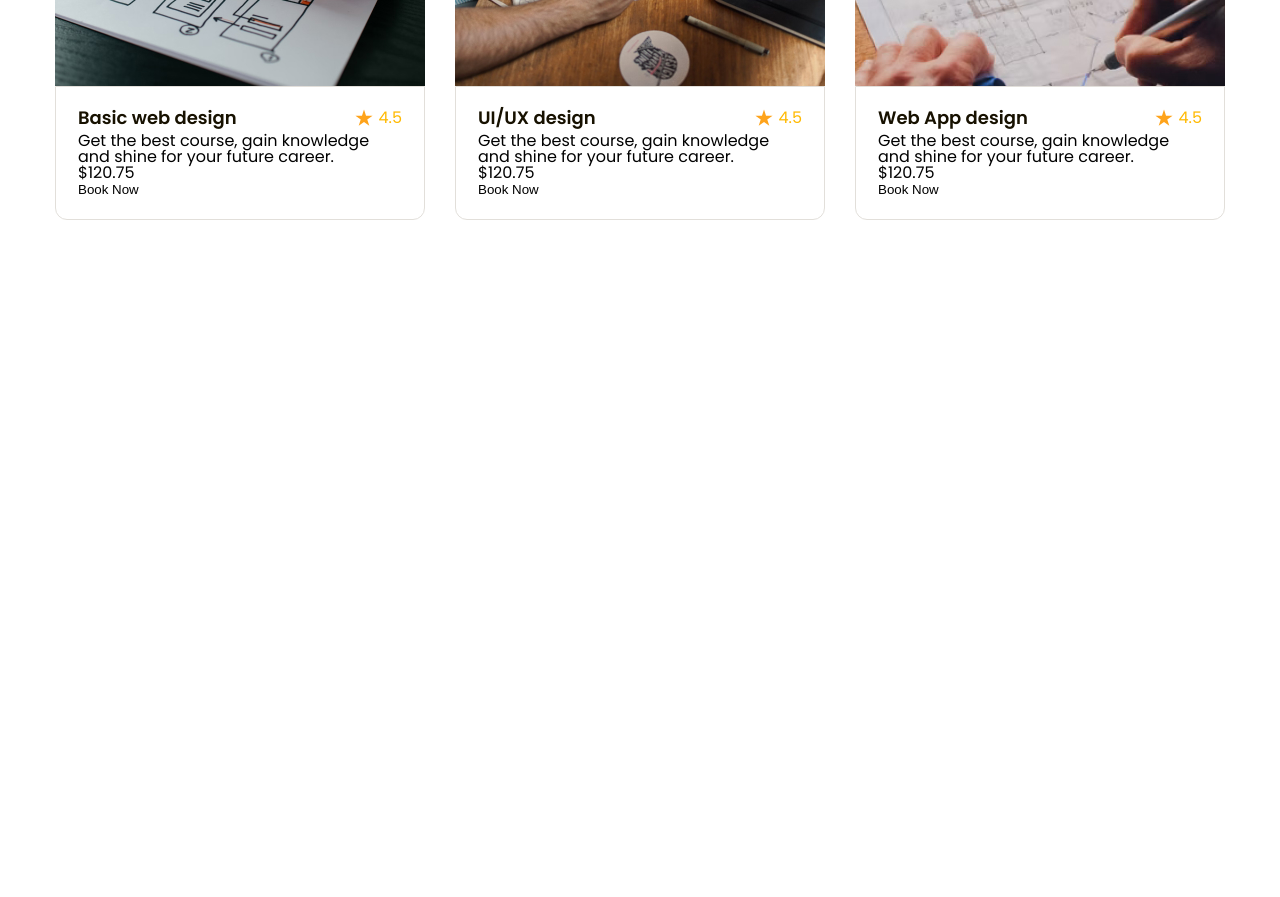
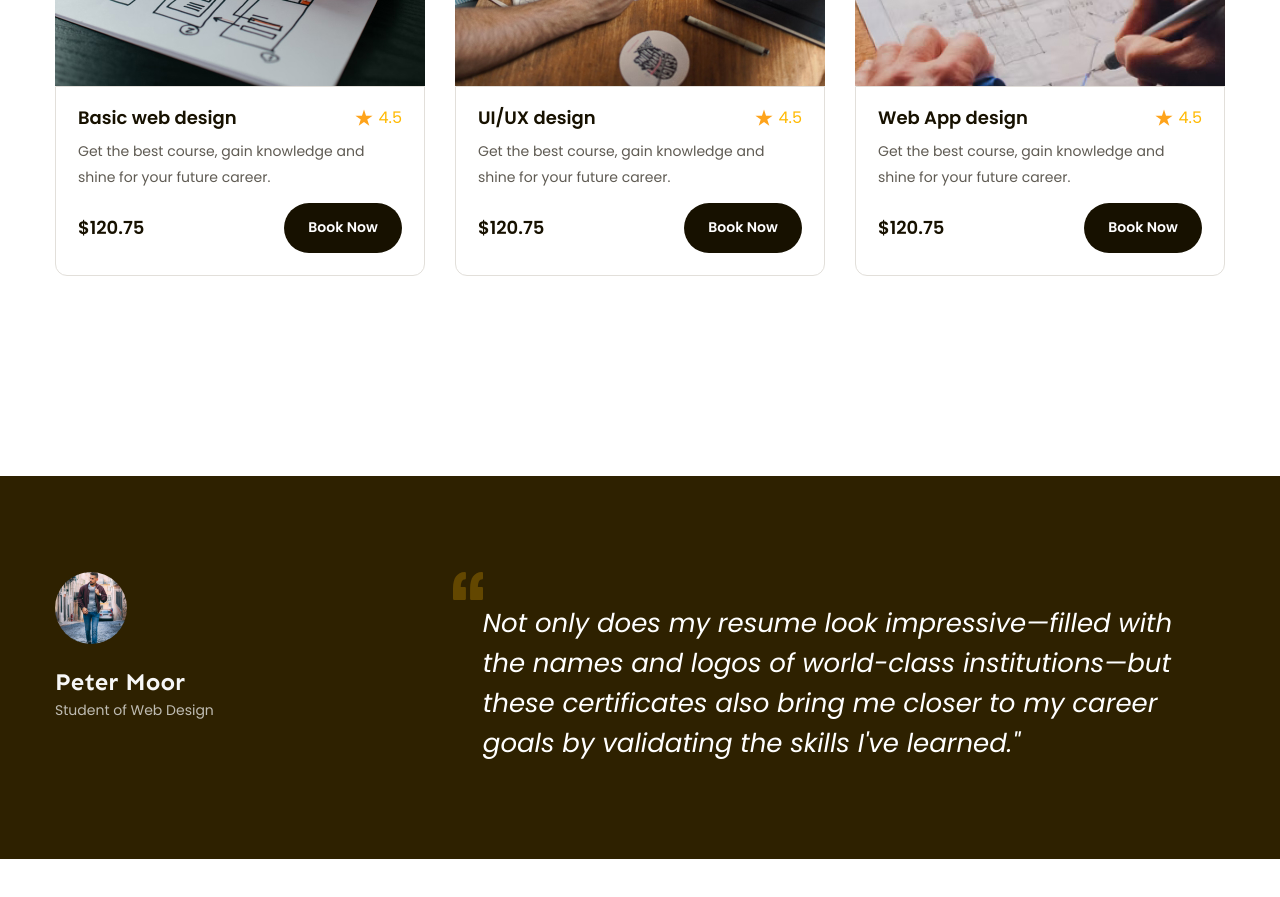
Before and after one commit to HTML-CSS-Pure/project-2, a website: page index.html in a window 1280 px wide. Shown: the part 1320-2217 px from the top of the page. Drawn offline with Linux system fonts and the light colour scheme.

Commit message:
Feedback

```diff
--- a/index.html
+++ b/index.html
@@ -172,7 +172,7 @@
                 </p>
                 <div class="foot">
                   <p class="price">$120.75</p>
-                  <button class="cta">Book Now</button>
+                  <button class="btn cta">Book Now</button>
                 </div>
               </div>
             </div>
@@ -200,7 +200,7 @@
                 </p>
                 <div class="foot">
                   <p class="price">$120.75</p>
-                  <button class="cta">Book Now</button>
+                  <button class="btn cta">Book Now</button>
                 </div>
               </div>
             </div>
@@ -228,13 +228,32 @@
                 </p>
                 <div class="foot">
                   <p class="price">$120.75</p>
-                  <button class="cta">Book Now</button>
+                  <button class="btn cta">Book Now</button>
                 </div>
               </div>
             </div>
           </div>
         </div>
       </section>
+      <section class="feedback">
+        <div class="content">
+          <div class="feedback-nav"></div>
+          <div class="feedback-list">
+            <div class="feedback-item">
+              <div class="feedback-user">
+                <img src="./assets/img/avatar-feedback.png" alt="Peter Moor" class="avatar">
+                <p class="username">Peter Moor</p>
+                <p class="user-job">Student of Web Design</p>
+              </div>
+              <div class="feedback-content">
+                <img src="./assets/img/icon/quotes.svg" alt="quotes" class="feedback-img">
+                <blockquote class="content">Not only does my resume look impressive—filled with the names and logos of world-class institutions—but these certificates also bring me closer to my career goals by validating the skills I've learned." </blockquote>
+              </div>
+            </div>
+          </div>
+        </div>
+
+      </section>
     </main>
   </body>
 </html>
--- a/scss/layout/_course.scss
+++ b/scss/layout/_course.scss
@@ -97,6 +97,31 @@
           line-height: 1.75;
         }
       }
+
+      .desc {
+        margin-top: 6px;
+        @include var.paragraphFont($size : 1.4rem);
+        line-height: 1.85;
+      }
+
+      .foot {
+        margin-top: 12px;
+        display: flex;
+        justify-content: space-between;
+        align-items: center;
+
+        .price {
+          color: #171100;
+          font-size: 1.8rem;
+          font-weight: 600;
+          line-height: 1.67;
+        }
+
+        .btn {
+          font-size: 1.4rem;
+          line-height: 1.85;
+        }
+      }
     }
   }
 }
--- /dev/null
+++ b/scss/layout/_feedback.scss
@@ -0,0 +1,42 @@
+@use "../abstracts" as var;
+
+.feedback {
+    background-color: #2E2100;
+    padding: 96px 0px;
+
+    &-item {
+        display: flex;
+        justify-content: space-between;
+    }
+
+    &-user {
+        img {
+            width: 72px;
+            height: 72px;
+            object-fit: cover;
+            border-radius: 50%;
+        }
+
+        .username {
+            margin-top: 18px;
+            @include var.headingFont($size : 2.4rem,$color : #F7F7F7);
+            line-height: 1.42;
+        }
+
+        .user-job {
+            margin-top: 4px;
+            @include var.paragraphFont($size: 1.4rem,$color : #BFBCB2)
+        }
+    }
+
+    &-content {
+        width: 66%;
+        blockquote {
+            @include var.paragraphFont($size: 2.6rem,$color : #FFF);
+            font-style: italic;
+            line-height: 1.54;
+            margin : 0 0 0 30px;
+        }
+    }
+
+}
--- a/scss/layout/_index.scss
+++ b/scss/layout/_index.scss
@@ -2,7 +2,7 @@
 @forward "./header";
 @forward "./hero";
 @forward "./course";
-// @forward "./featured";
+@forward "./feedback";
 // @forward "./stats";
 // @forward "./subscription";
 // @forward "./footer";
```
Also changed, not shown: assets/css/main/main.css, assets/img/avatar-feature-1.png (added), assets/img/avatar-feature-2.png (added), assets/img/avatar-feature-3.png (added), assets/img/avatar-feedback.png (added), assets/img/blog-1.png (added), assets/img/blog-2.png (added), assets/img/blog-3.png (added), assets/img/icon/Facebook.svg (added), assets/img/icon/Instagram.svg (added), assets/img/icon/Linkedin.svg (added), assets/img/icon/Twitter.svg (added), assets/img/icon/quotes.svg (added), 1 other file.
